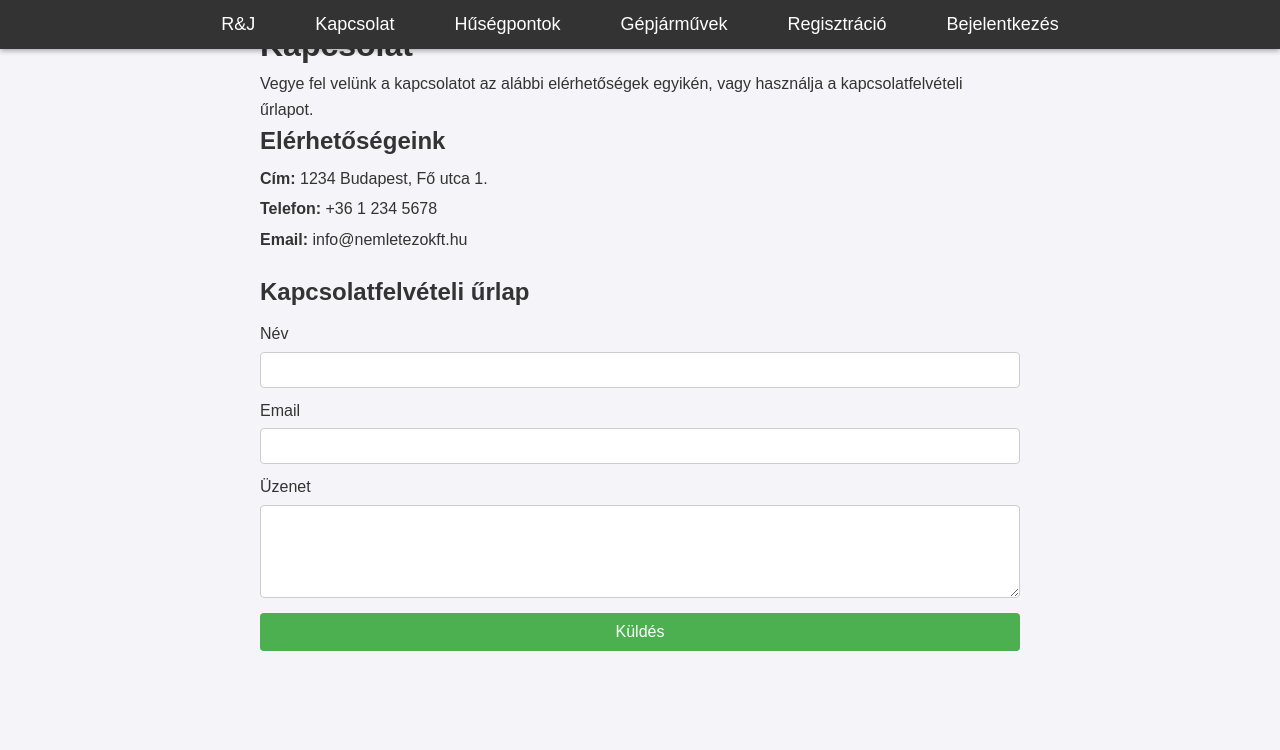
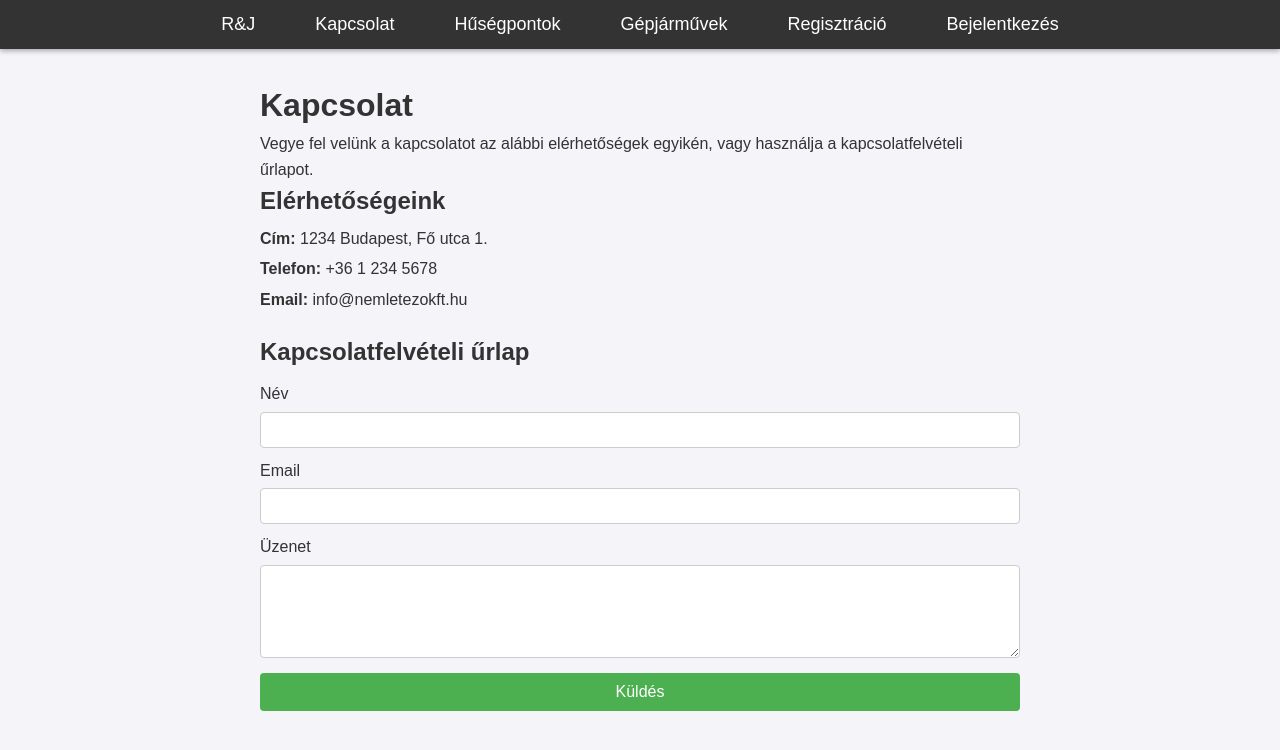
Before and after one commit to 13c-jurcso/R-J_autoberles, a PHP site: page /kapcsolat.php in a window 1280 px wide. Shown: the top 750 px of the page. Run offline with PHP 8.4, Linux system fonts and the light colour scheme.

Commit message:
kapcsolatfriss

```diff
--- a/kapcsolat.php
+++ b/kapcsolat.php
@@ -9,8 +9,8 @@
         body {
             font-family: Arial, sans-serif;
             line-height: 1.6;
-            margin: 0;
-            padding: 0;
+            margin-top: 15;
+            padding: 4;
         }
         .container {
             width: 80%;
```
